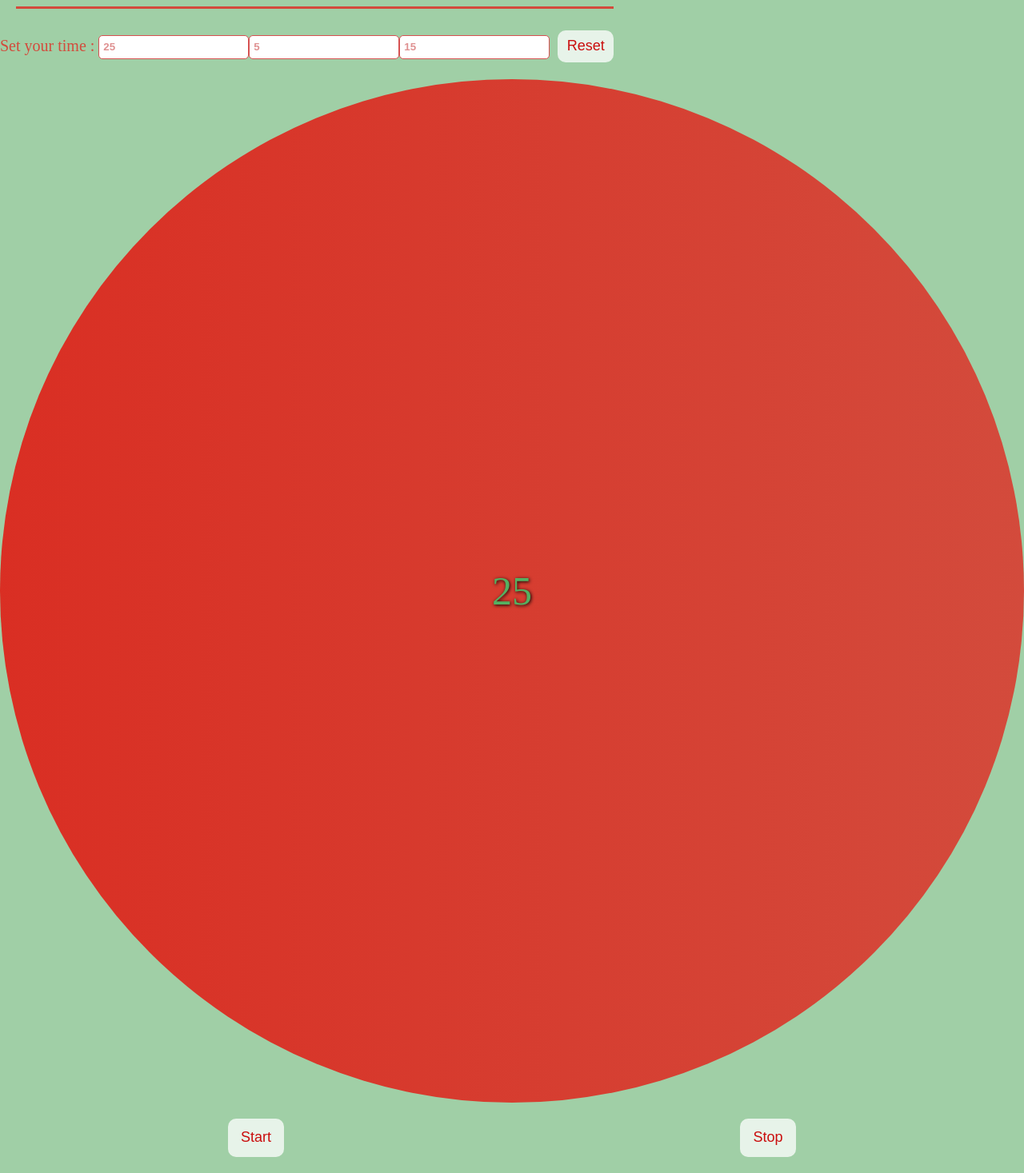
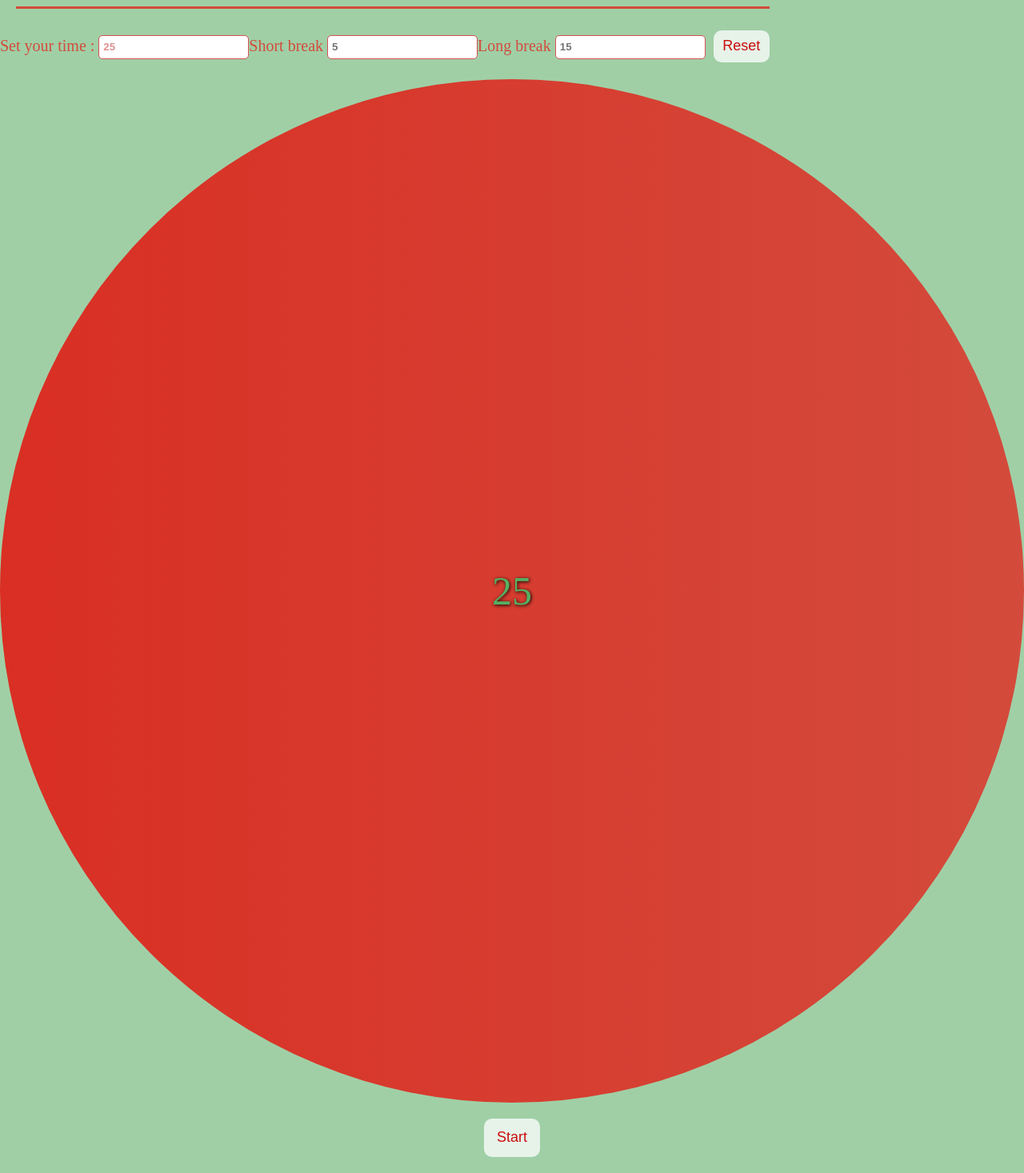
Before and after one commit to alfioparisi/pomodoro-clock, a React (Create React App) app in the folder pomodoro-react/: page / in a window 1280 px wide. Shown: the part 66-1533 px from the top of the page at 80% size. Built offline with nearby package versions, Linux system fonts and the light colour scheme.

Commit message:
Basic timer works

```diff
--- a/pomodoro-react/src/App.js
+++ b/pomodoro-react/src/App.js
@@ -7,14 +7,22 @@ function Header(props) {
       <h1>Pomodoro Clock</h1>
       <form onSubmit={props.onSubmit} >
         <label>Set your time : </label>
-        <input type="number" step="1" value={props.time}
+        <input type="number" step="1" placeholder="25"
+          // If the timer is ON, dont't show any value in the input field.
+          value={props.isRunning ? '' : props.time}
           // Pass in the callback both the event information object and which
           // among time, short break and long break has been changed.
-          onChange={(evt, time) => props.changeTime(evt, 'time')} />
-        <input type="number" step="1" value={props.shortBreak}
-         onChange={(evt, time) => props.changeTime(evt, 'shortBreak')} />
-        <input type="number" step="1" value={props.longBreak}
-         onChange={(evt, time) => props.changeTime(evt, 'longBreak')} />
+          onChange={(evt, time) => props.changeTime(evt, 'time')}
+          // If the timer is on, disable the input.
+          disabled={props.isRunning ? true : false} />
+        <label>Short break </label>
+        <input type="number" step="1" placeholder="5"
+         onChange={(evt, time) => props.changeTime(evt, 'shortBreak')}
+         disabled={props.isRunning ? true : false} />
+        <label>Long break </label>
+        <input type="number" step="1" placeholder="15"
+         onChange={(evt, time) => props.changeTime(evt, 'longBreak')}
+         disabled={props.isRunning ? true : false} />
         <button type="submit">Reset</button>
       </form>
     </header>
@@ -32,8 +40,9 @@ function Pomodoro(props) {
 function Footer(props) {
   return (
     <footer className="btn-container">
-      <button>Start</button>
-      <button>Stop</button>
+      <button onClick={props.onClick} >
+        {props.isRunning ? 'Stop' : 'Start'}
+      </button>
     </footer>
   );
 }
@@ -41,7 +50,7 @@ function Footer(props) {
 // The state is in the App because every component will send inputs to update it.
 class App extends React.Component {
   constructor() {
-    // Get the context. Is required es6 syntax.
+    // Get the context. It's required es6 syntax.
     super();
     this.state = {
       time: 25,
@@ -53,19 +62,21 @@ class App extends React.Component {
     // Bind the callbacks to not lose the context.
     this.handleSubmit = this.handleSubmit.bind(this);
     this.changeTime = this.changeTime.bind(this);
+    this.handleClick= this.handleClick.bind(this);
   }
   /** Prevent the refresh of the page when the form is submitted and reset all
-  the inputs to their default values.
+  the inputs to their default values. If the timer is running, stop it.
   * @param {object} : the event information object
   */
   handleSubmit(evt) {
     evt.preventDefault();
+    if (this.state.isRunning) clearInterval(this.int);
     this.setState({
       time: 25,
       shortBreak: 5,
-      longBreak: 15
+      longBreak: 15,
+      isRunning: false
     });
-    // TODO: clear interval
   }
   /** Change the state of the timer based on the user input.
   * @param {object} : the event information object
@@ -79,15 +90,30 @@ class App extends React.Component {
       [val]: evt.target.value > 0 ? evt.target.value : ''
     });
   }
+  /** Toggle the timer.
+  */
+  handleClick() {
+    if (!this.state.isRunning) {
+      this.int = setInterval(() => this.setState({
+        time: this.state.time > 0 ? this.state.time - 1 : 0
+      }), 1000);
+      this.setState({
+        isRunning: true
+      });
+    } else {
+      clearInterval(this.int);
+      this.setState({
+        isRunning: false
+      });
+    }
+  }
   render() {
     return (
       <div className="container">
-        <Header onSubmit={this.handleSubmit} time={this.state.time}
-          changeTime={(evt, val) => this.changeTime(evt, val)}
-          shortBreak={this.state.shortBreak}
-          longBreak={this.state.longBreak} />
+        <Header onSubmit={this.handleSubmit} isRunning={this.state.isRunning}
+          time={this.state.time} changeTime={(evt, val) => this.changeTime(evt, val)} />
         <Pomodoro time={this.state.time} />
-        <Footer />
+        <Footer isRunning={this.state.isRunning} onClick={this.handleClick} />
       </div>
     );
   }
```
